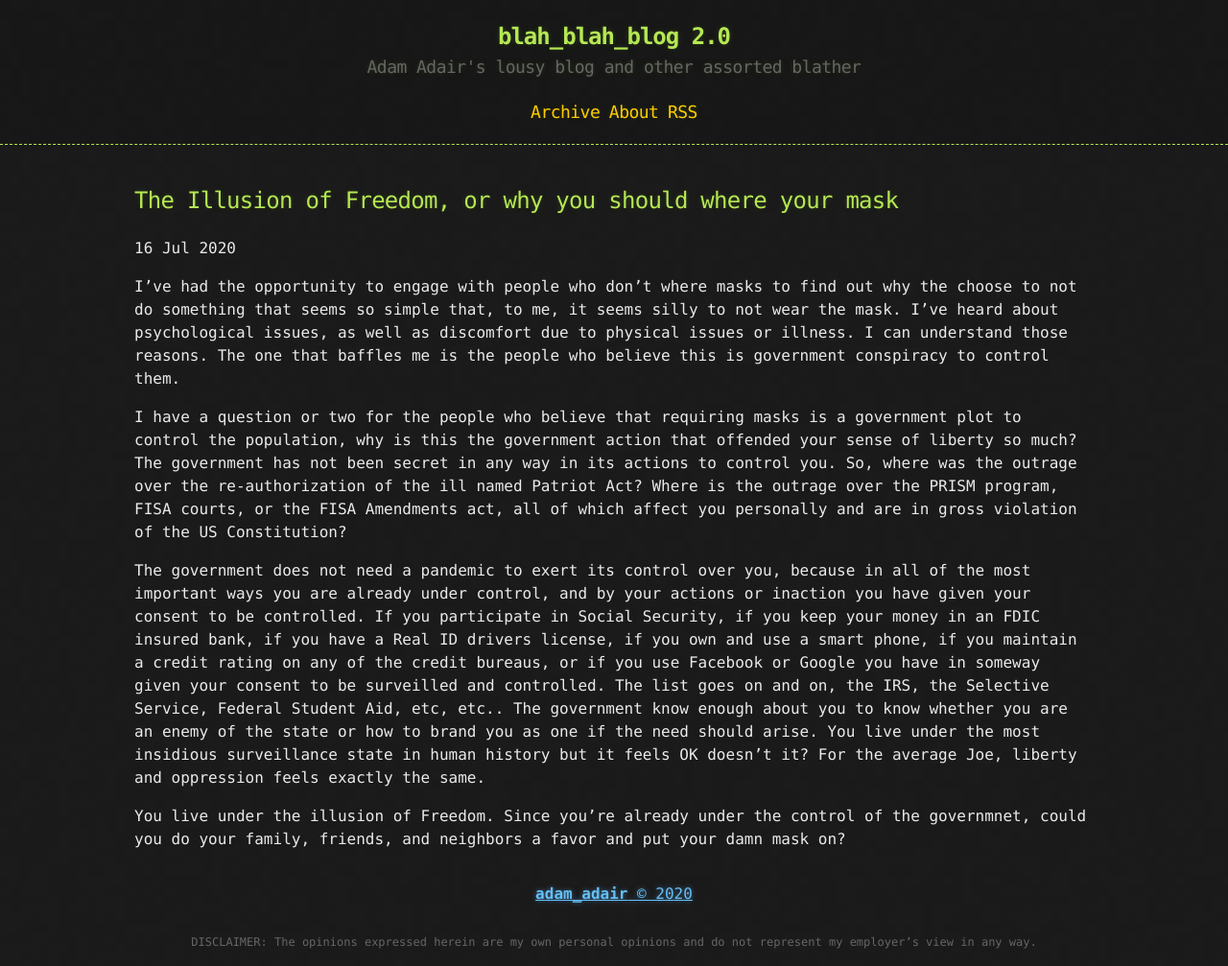
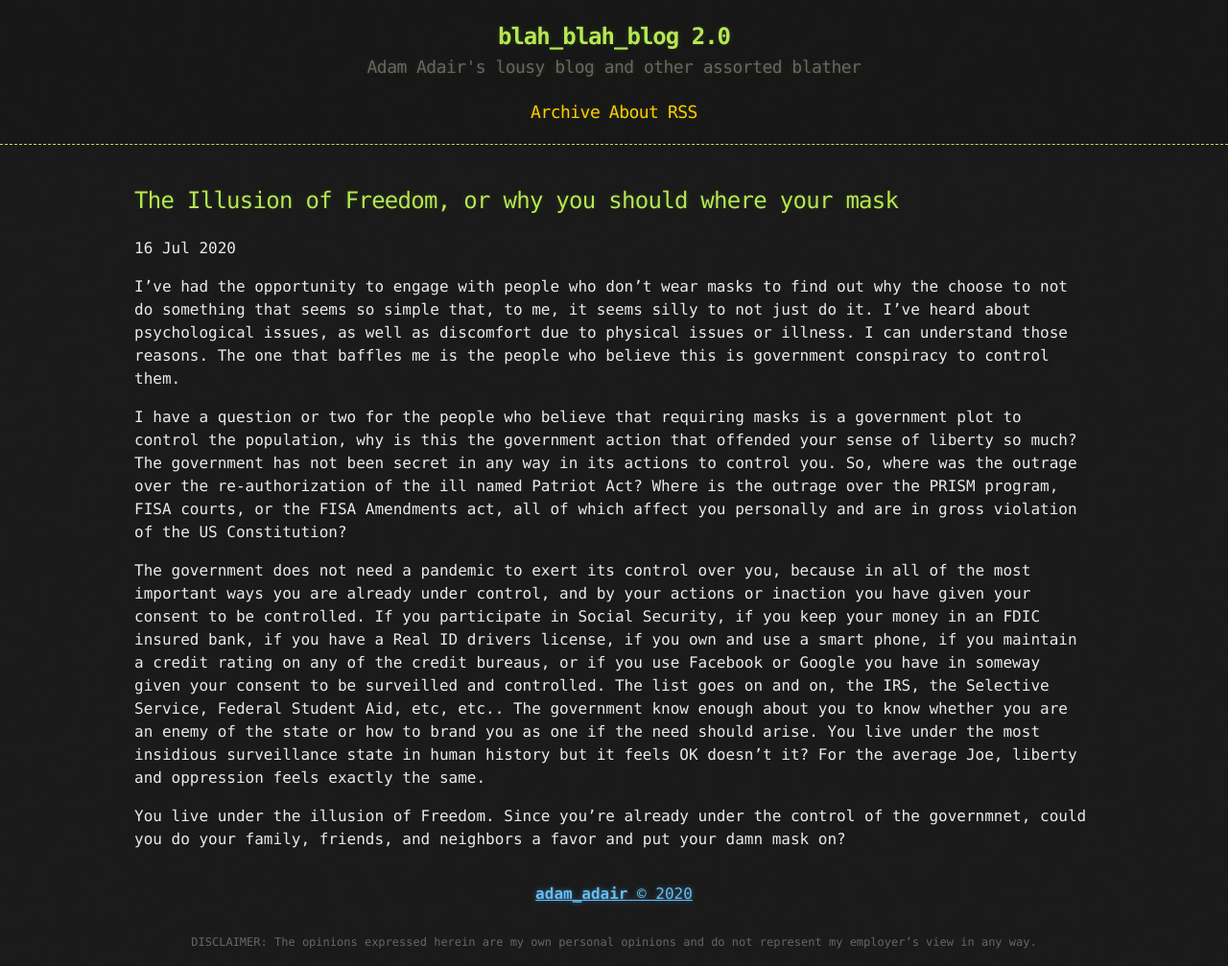
Before and after one commit to adamadair/adamadair.github.io, a Jekyll site: the page built from _posts/2020-07-16-illusion-of-freedom.md, in a window 1280 px wide. Shown: the whole page at 96% size. Built offline with Jekyll 4.4.1, drawn with Linux system fonts in a browser that asks for light colours.

Commit message:
fix spelling

```diff
--- a/_posts/2020-07-16-illusion-of-freedom.md
+++ b/_posts/2020-07-16-illusion-of-freedom.md
@@ -8,8 +8,8 @@ tags: [COVID-19]
 summary:
 ---
 
-I've had the opportunity to engage with people who don't where masks to find out why the choose to not do something
-that seems so simple that, to me, it seems silly to not wear the mask. I've heard about psychological issues, as well
+I've had the opportunity to engage with people who don't wear masks to find out why the choose to not do something
+that seems so simple that, to me, it seems silly to not just do it. I've heard about psychological issues, as well
 as discomfort due to physical issues or illness. I can understand those reasons. The one that baffles me is the
 people who believe this is government conspiracy to control them.
 
```
